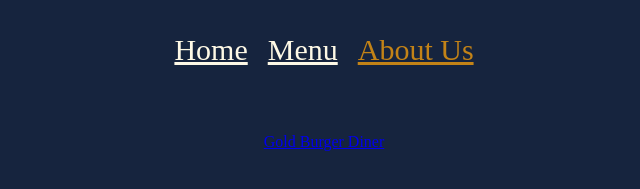
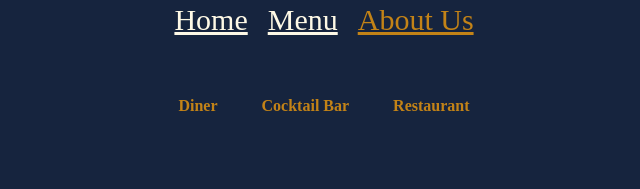
Before and after one commit to daviske13/Gold-Burger-Diner, a plain HTML site: page about.html in a window 1280 px wide. Shown: the part 511-700 px from the top of the page, without its empty margins (316-956 px from the left). Drawn offline with Linux system fonts and the light colour scheme.

Commit message:
add about

```diff
--- a/about.css
+++ b/about.css
@@ -1,4 +1,17 @@
-.fb-page {
-    display:flex;
-    justify-content: center;
+p {
+    color:#C38317;
 }
+
+.horizontal-break {
+    text-align: center;
+    margin:40px;
+    position:relative;
+}
+
+.horizontal-break p {
+    display: inline-block;
+    position:relative;
+    padding: 0 20px;
+    margin:0;
+    font-weight: bold;
+}
--- a/about.html
+++ b/about.html
@@ -8,6 +8,9 @@
     <link rel="stylesheet" href="about.css">
 </head>
 <body>
+    <div id="fb-root"></div>
+<!--<script async defer crossorigin="anonymous" src="https://connect.facebook.net/en_US/sdk.js#xfbml=1&version=v20.0" nonce="GQH6VVOI"></script>!-->
+
     <header>
         <div class="logo-container">
             <img src="Gold_Burger_Diner_Logo-removebg.png" alt="Logo" class="logo">
@@ -27,10 +30,28 @@
         <!-- <a href="socialmedia.html">Social Media</a>-->
     </nav>
 
-    <div id="fb-root"></div>
-<script async defer crossorigin="anonymous" src="https://connect.facebook.net/en_US/sdk.js#xfbml=1&version=v20.0" nonce="DWFXDyPm"></script>
+    <div class="horizontal-break">
+        <p class="break-text">Diner</p>
+        <p class="break-text">Cocktail Bar</p>
+        <p class="break-text">Restaurant</p>
+    </div>
 
-<div class="fb-page" data-href="https://www.facebook.com/profile.php?id=61561953867174&amp;sk=mentions" data-tabs="timeline" data-width="" data-height="" data-small-header="false" data-adapt-container-width="true" data-hide-cover="false" data-show-facepile="false"><blockquote cite="https://www.facebook.com/profile.php?id=61561953867174&amp;sk=mentions" class="fb-xfbml-parse-ignore"><a href="https://www.facebook.com/profile.php?id=61561953867174&amp;sk=mentions">Gold Burger Diner</a></blockquote></div>
+    <!--<div class="fb-page-container">
+        <div class="fb-page"
+        data-href="https://www.facebook.com/profile.php?id=61561953867174" data-tabs="timeline"
+        data-width="600"
+        data-height="700"
+        data-small-header="false"
+        data-adapt-container-width="true"
+        data-hide-cover="false"
+        data-show-facepile="true">
+            <blockquote cite="https://www.facebook.com/profile.php?id=61561953867174"
+                class="fb-xfbml-parse-ignore">
+                <a href="https://www.facebook.com/profile.php?id=61561953867174">Gold Burger Diner
+                </a>
+            </blockquote>
+        </div>
+    </div>!-->
 
 </body>
 </html>
--- a/style.css
+++ b/style.css
@@ -29,7 +29,7 @@ header h1, header h2 {
     display:flex;
     justify-content: center;
     font-size: 30px;
-    padding:50px;
+    padding:20px;
     gap:20px;
 }
 
@@ -47,7 +47,7 @@ header h1, header h2 {
 
 .logo-container {
     position: relative;
-    text-align; center;
+    text-align: center;
 }
 .logo {
     position: relative;
```
Also changed, not shown: test.html (+10 -10 lines), 1 other file.
